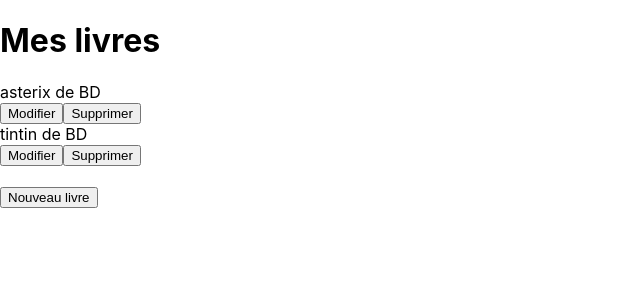
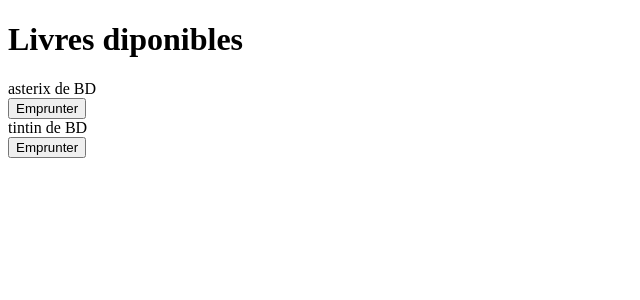
Before and after one commit to smaestri/sharebook-042022, a React (Create React App) app in the folder frontend/my-app/: page / in a window 1280 px wide. Shown: the top 300 px of the page, without its empty margins (0-640 px from the left). Built offline with nearby package versions, Linux system fonts and the light colour scheme.

Commit message:
Section 92 - ListBooks

```diff
--- a/frontend/my-app/src/App.css
+++ /dev/null
@@ -1,38 +0,0 @@
-.App {
-  text-align: center;
-}
-
-.App-logo {
-  height: 40vmin;
-  pointer-events: none;
-}
-
-@media (prefers-reduced-motion: no-preference) {
-  .App-logo {
-    animation: App-logo-spin infinite 20s linear;
-  }
-}
-
-.App-header {
-  background-color: #282c34;
-  min-height: 100vh;
-  display: flex;
-  flex-direction: column;
-  align-items: center;
-  justify-content: center;
-  font-size: calc(10px + 2vmin);
-  color: white;
-}
-
-.App-link {
-  color: #61dafb;
-}
-
-@keyframes App-logo-spin {
-  from {
-    transform: rotate(0deg);
-  }
-  to {
-    transform: rotate(360deg);
-  }
-}
--- a/frontend/my-app/src/App.js
+++ b/frontend/my-app/src/App.js
@@ -1,10 +1,10 @@
-import MyBooks from './MyBooks'
+import ListBooks from './ListBooks';
 
 function App() {
 
   return (
     <div className="App">
-      <MyBooks />
+      <ListBooks />
     </div>
   );
 }
--- /dev/null
+++ b/frontend/my-app/src/ListBooks.js
@@ -0,0 +1,36 @@
+import React from 'react'
+import Book from './Book'
+
+export default class ListBooks extends React.Component {
+
+  componentDidMount() {
+    // TODO charger les livres disponibles a partir des AP back
+  }
+
+  render() {
+
+    const books= [
+      {
+        title: "asterix",
+        category: "BD",
+      },
+
+      {
+        title: "tintin",
+        category: "BD",
+      }
+    ]
+
+    return (<div>
+      <h1>Livres diponibles</h1>
+      {books.length === 0 ? "Pas de livres disponibles" : null}
+      {books.map(book => (<div>
+        <Book title={book.title} category={book.category}></Book>
+        <button>Emprunter</button>
+      </div>))}
+      <br />
+    </div>)
+
+  }
+
+}
--- a/frontend/my-app/src/index.css
+++ /dev/null
@@ -1,13 +0,0 @@
-body {
-  margin: 0;
-  font-family: -apple-system, BlinkMacSystemFont, 'Segoe UI', 'Roboto', 'Oxygen',
-    'Ubuntu', 'Cantarell', 'Fira Sans', 'Droid Sans', 'Helvetica Neue',
-    sans-serif;
-  -webkit-font-smoothing: antialiased;
-  -moz-osx-font-smoothing: grayscale;
-}
-
-code {
-  font-family: source-code-pro, Menlo, Monaco, Consolas, 'Courier New',
-    monospace;
-}
--- a/frontend/my-app/src/index.js
+++ b/frontend/my-app/src/index.js
@@ -1,6 +1,5 @@
 import React from 'react';
 import ReactDOM from 'react-dom';
-import './index.css';
 import App from './App';
 import reportWebVitals from './reportWebVitals';
 
```
